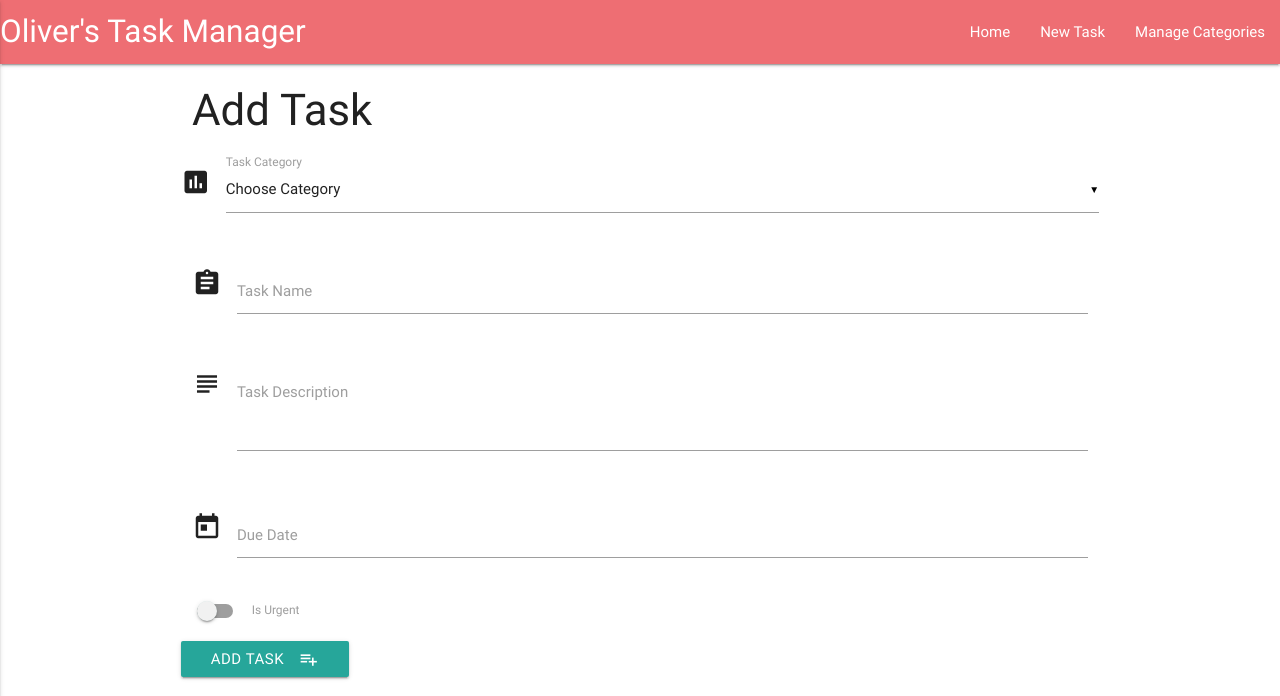
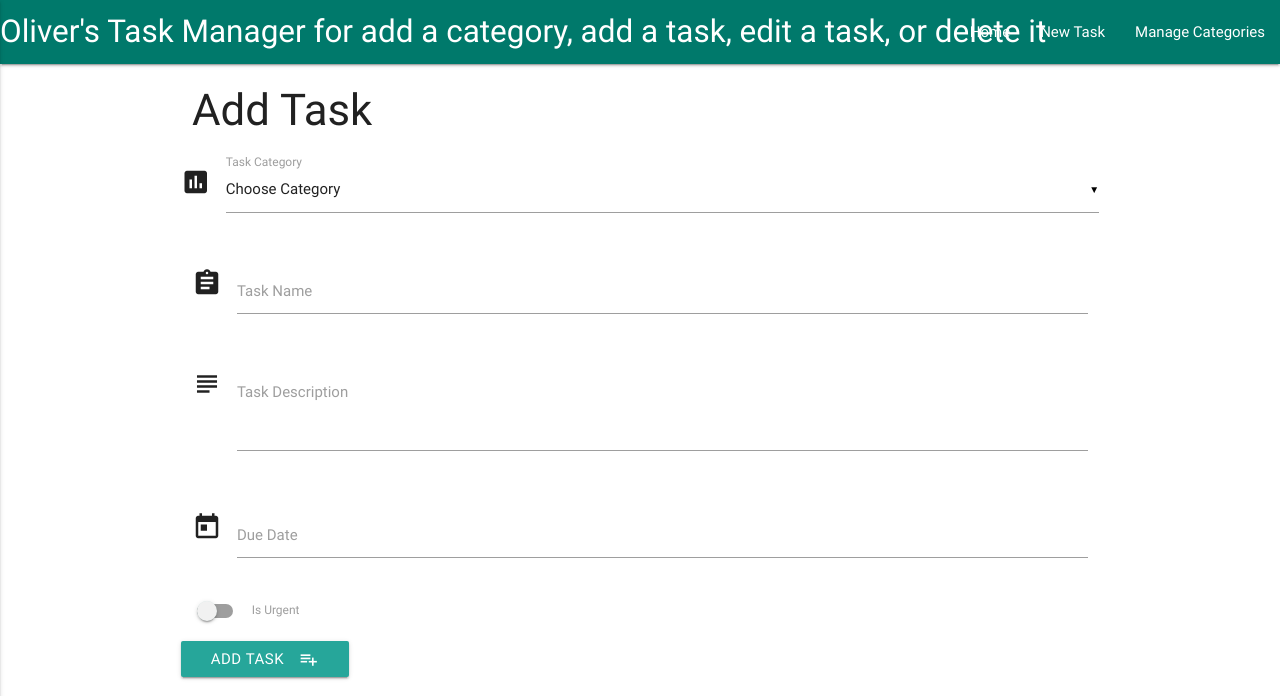
Before and after one commit to onadj/task-manager, a Flask app: page /add_task in a window 1280 px wide. Shown: the top 696 px of the page. Run offline with Flask 2, Linux system fonts and the light colour scheme; data that the repository does not hold is empty; some libraries are stand-ins or nearby versions.

Commit message:
push to heroku

```diff
--- a/templates/base.html
+++ b/templates/base.html
@@ -10,8 +10,9 @@
 <body>
     <header>
         <nav>
-            <div class="nav-wrapper">
-                <a href="{{url_for('get_tasks')}}" class="brand-logo">Oliver's Task Manager</a>
+            <div class="nav-wrapper #00796b teal darken-2">
+                <a href="{{url_for('get_tasks')}}" class="brand-logo">Oliver's Task Manager for
+add a category, add a task, edit a task, or delete it</a>
                 <a href="#" data-activates="mobile-demo" class="button-collapse"><i class="material-icons">menu</i></a>
                 <ul id="nav-mobile" class="right hide-on-med-and-down">
                     <li><a href="{{url_for('get_tasks')}}">Home</a></li>
```
